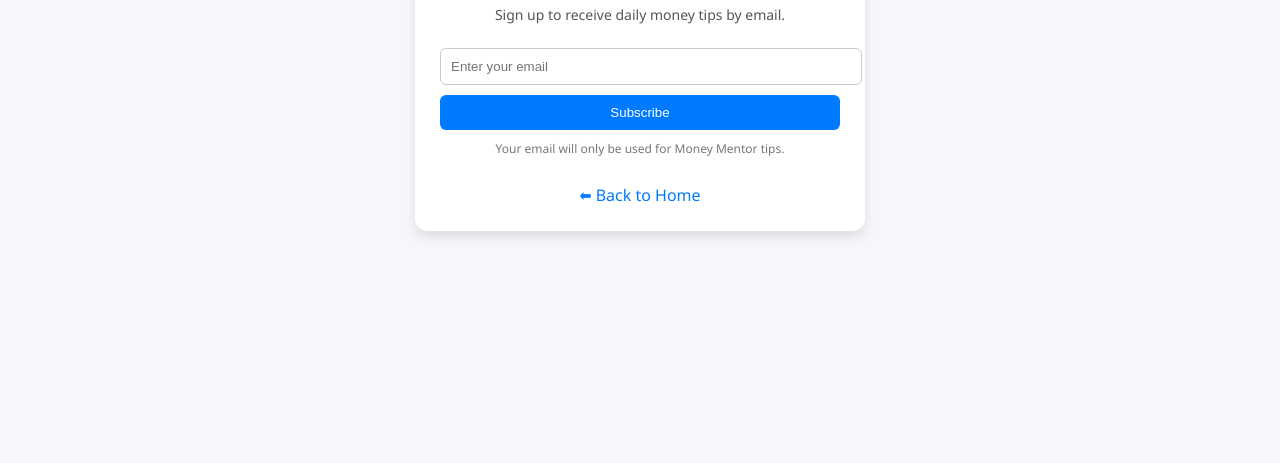
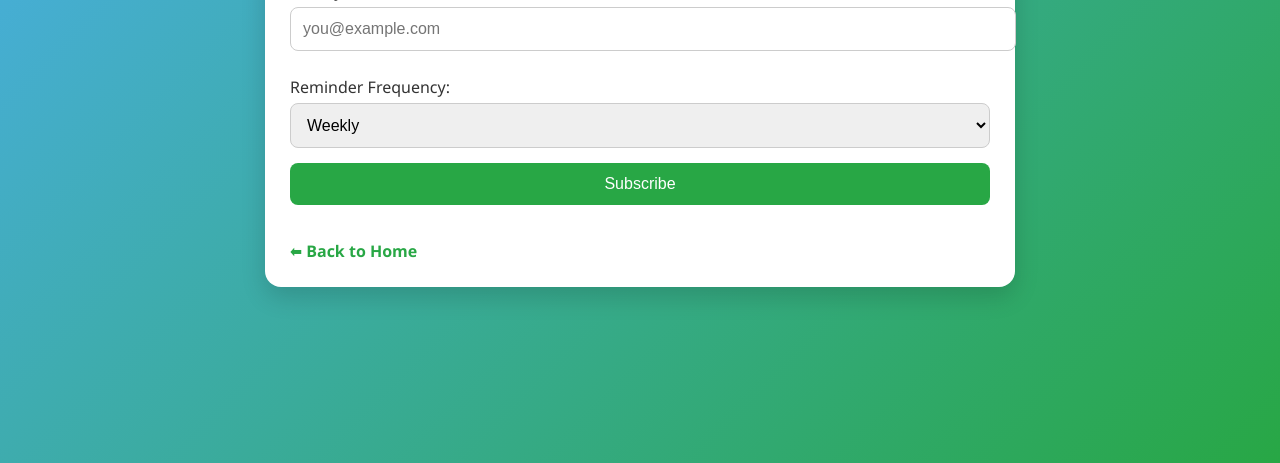
Before and after one commit to ItsQuisey/money-mentor, a plain HTML site: page reminders.html in a window 1280 px wide. Shown: the part 337-800 px from the top of the page. Drawn offline with Linux system fonts and the light colour scheme.

Commit message:
Update reminders.html

```diff
--- a/reminders.html
+++ b/reminders.html
@@ -9,68 +9,101 @@
       font-family: 'Segoe UI', Tahoma, sans-serif;
       margin: 0;
       padding: 0;
-      background: #f5f7fa;
+      background: linear-gradient(135deg, #4cafef, #28a745);
       color: #333;
+      min-height: 100vh;
       display: flex;
       justify-content: center;
       align-items: center;
-      min-height: 100vh;
     }
+
     .container {
       background: #fff;
       padding: 25px;
-      border-radius: 12px;
-      max-width: 400px;
+      border-radius: 16px;
+      max-width: 700px;
       width: 100%;
-      box-shadow: 0 6px 12px rgba(0,0,0,0.1);
-      animation: fadeIn 0.5s ease-in-out;
-      text-align: center;
+      box-shadow: 0 10px 25px rgba(0,0,0,0.15);
+      animation: fadeIn 0.7s ease-in-out;
     }
+
     @keyframes fadeIn {
-      from { opacity: 0; transform: translateY(10px); }
+      from { opacity: 0; transform: translateY(20px); }
       to { opacity: 1; transform: translateY(0); }
     }
-    h1 {
-      color: #007bff;
+
+    h1, h2 {
+      text-align: center;
+      color: #28a745;
+      margin-bottom: 20px;
     }
-    input, button {
-      padding: 10px;
+
+    label, p {
+      display: block;
+      margin: 10px 0 5px;
+      font-weight: 500;
+    }
+
+    input, button, select {
+      width: 100%;
+      padding: 12px;
+      margin-bottom: 15px;
       border: 1px solid #ccc;
-      border-radius: 6px;
-      margin-top: 10px;
-      width: 100%;
+      border-radius: 8px;
+      font-size: 16px;
+      transition: 0.3s;
     }
+
+    input:focus, select:focus {
+      border-color: #28a745;
+      outline: none;
+      box-shadow: 0 0 5px rgba(40,167,69,0.5);
+    }
+
     button {
-      background: #007bff;
-      color: #fff;
+      background: #28a745;
+      color: white;
       border: none;
       cursor: pointer;
+      transition: background 0.3s ease;
     }
     button:hover {
-      background: #0056b3;
+      background: #1e7e34;
     }
-    p {
-      font-size: 14px;
-      color: #555;
+
+    a {
+      display: inline-block;
+      margin-top: 20px;
+      text-decoration: none;
+      color: #28a745;
+      font-weight: bold;
+      transition: color 0.3s;
     }
-    a.back-link {
-      display: inline-block;
-      margin-top: 15px;
-      text-decoration: none;
-      color: #007bff;
+    a:hover {
+      color: #1e7e34;
     }
   </style>
 </head>
 <body>
   <div class="container">
     <h1>Email Reminders</h1>
-    <p>Sign up to receive daily money tips by email.</p>
-    <form action="https://formspree.io/f/your-form-id" method="POST">
-      <input type="email" name="email" placeholder="Enter your email" required />
+    <p>Sign up to get weekly money tips straight to your inbox.</p>
+
+    <form>
+      <label for="email">Enter your email:</label>
+      <input type="email" id="email" placeholder="you@example.com" required />
+
+      <label for="frequency">Reminder Frequency:</label>
+      <select id="frequency">
+        <option value="daily">Daily</option>
+        <option value="weekly" selected>Weekly</option>
+        <option value="monthly">Monthly</option>
+      </select>
+
       <button type="submit">Subscribe</button>
     </form>
-    <p style="margin-top:10px; font-size:12px; color:#777;">Your email will only be used for Money Mentor tips.</p>
-    <a class="back-link" href="index.html">⬅ Back to Home</a>
+
+    <a href="index.html">⬅ Back to Home</a>
   </div>
 </body>
 </html>
```
